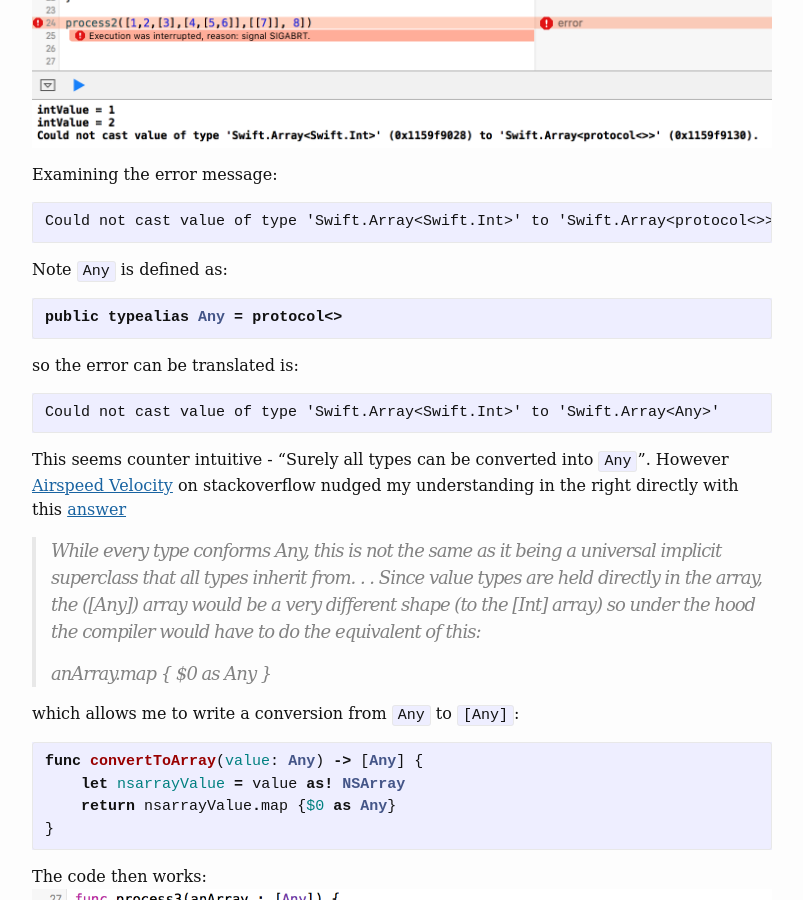
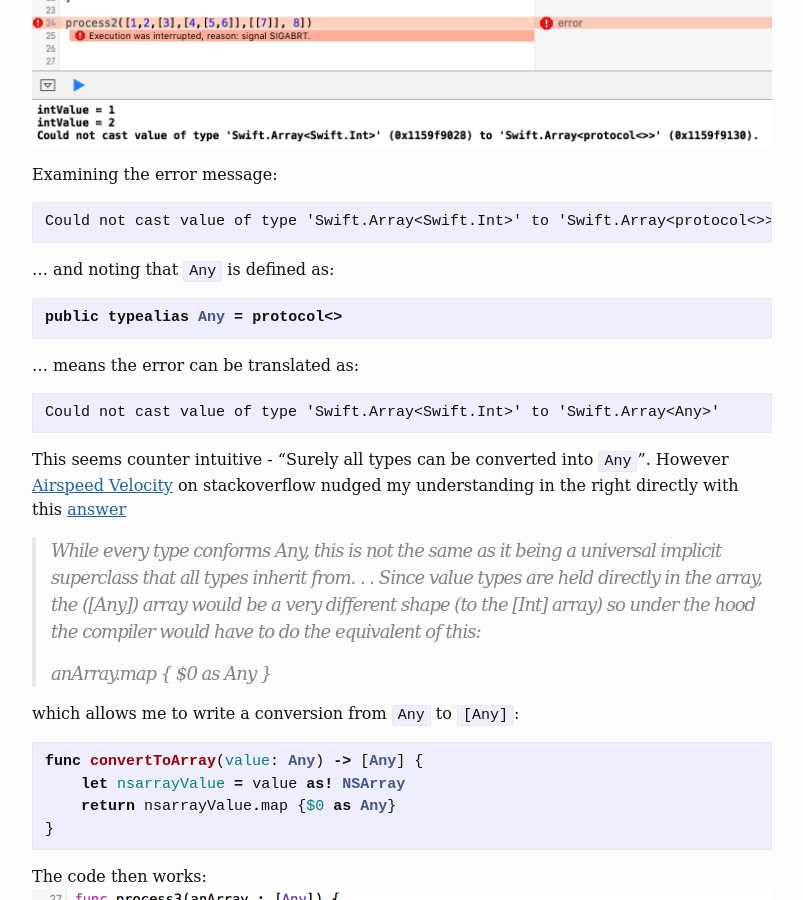
Before and after one commit to NickAger/nickager.github.io, a Jekyll site: the page built from _posts/2016-04-29-swift-any-arrays.md, in a window 1280 px wide and 900 px high, scrolled down 1285 px. Shown: the whole window, without its empty margins (238-1041 px from the left). Built offline with Jekyll 4.4.1, drawn with Linux system fonts in a browser that asks for light colours; some web fonts are replaced; comment, search, counter and statistics services are not loaded.

Commit message:
more tweeks

````diff
--- a/_posts/2016-04-29-swift-any-arrays.md
+++ b/_posts/2016-04-29-swift-any-arrays.md
@@ -15,6 +15,7 @@ Adding an explicit type declaration solves the problem:
 But why?
 <!--more-->
 If you Cmd-? over `let a` you discover that the inferred type in the first example is: `[NSObject]` not `[Any]`. It is then, perhaps, a little clearer why the runtime is generating the error:
+
 ```
 fatal error: array cannot be bridged from Objective-C
 ```
@@ -34,13 +35,13 @@ Examining the error message:
 Could not cast value of type 'Swift.Array<Swift.Int>' to 'Swift.Array<protocol<>>'
 ```
 
-Note `Any` is defined as:
+... and noting that `Any` is defined as:
 
 ```swift
 public typealias Any = protocol<>
 ```
 
-so the error can be translated is:
+... means the error can be translated as:
 
 ```
 Could not cast value of type 'Swift.Array<Swift.Int>' to 'Swift.Array<Any>'
````
